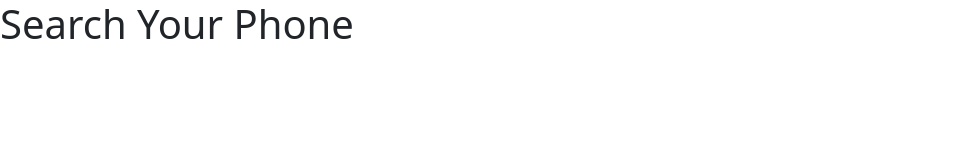
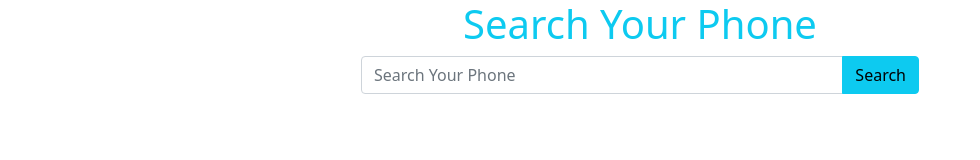
Before and after one commit to sabujdev/phone-hunter-app, a plain HTML site: page index.html in a window 1280 px wide. Shown: the whole page, without its empty margins (0-980 px from the left). Drawn offline with nearby package versions, Linux system fonts and the light colour scheme.

Commit message:
search box add or botton click to catch input text

```diff
--- a/app.js
+++ b/app.js
@@ -0,0 +1,6 @@
+
+const searchButton = () =>{
+    const searchInput = document.getElementById('search-input')
+    const searchInputText = searchInput.value ;
+    console.log(searchInputText)
+}
--- a/index.html
+++ b/index.html
@@ -10,7 +10,16 @@
 
 </head>
 <body>
-<h1>Search Your Phone</h1>
+
+<main>
+    <h1 class="text-center text-info">Search Your Phone</h1>
+    <div class="container">
+        <div class="input-group w-50 mx-auto mb-3">
+            <input id="search-input" type="text" class="form-control" placeholder="Search Your Phone" aria-label="search your phone" aria-describedby="button-search">
+            <button onclick="searchButton()" class="btn btn-info" type="button" id="search-btn">Search</button>
+        </div>
+    </div>
+</main>
 
 
 
```
